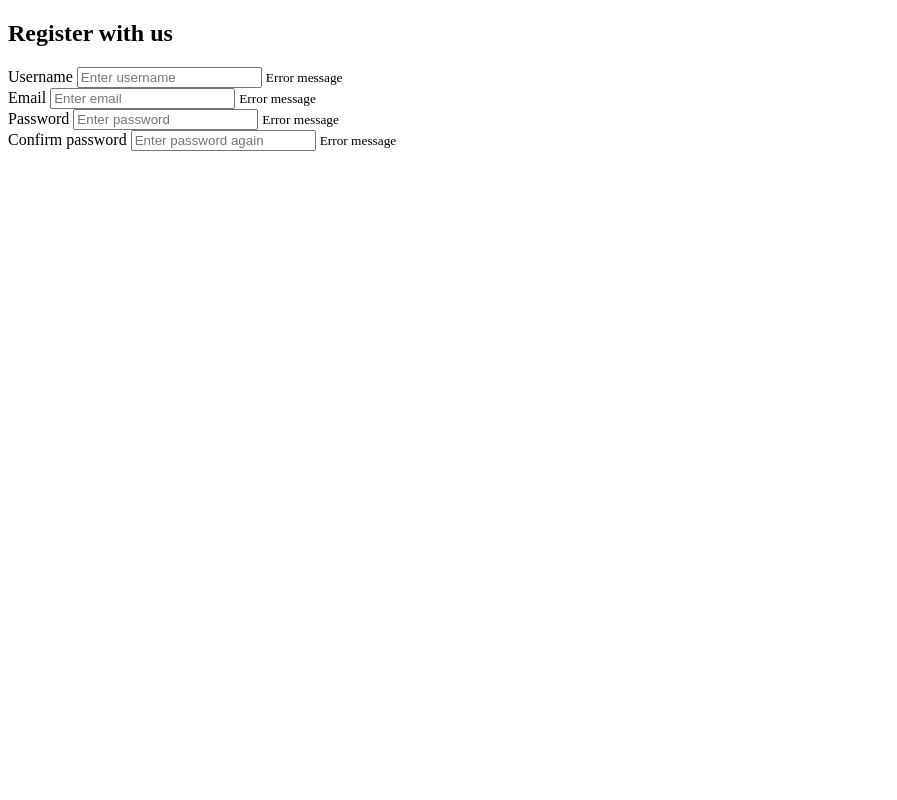
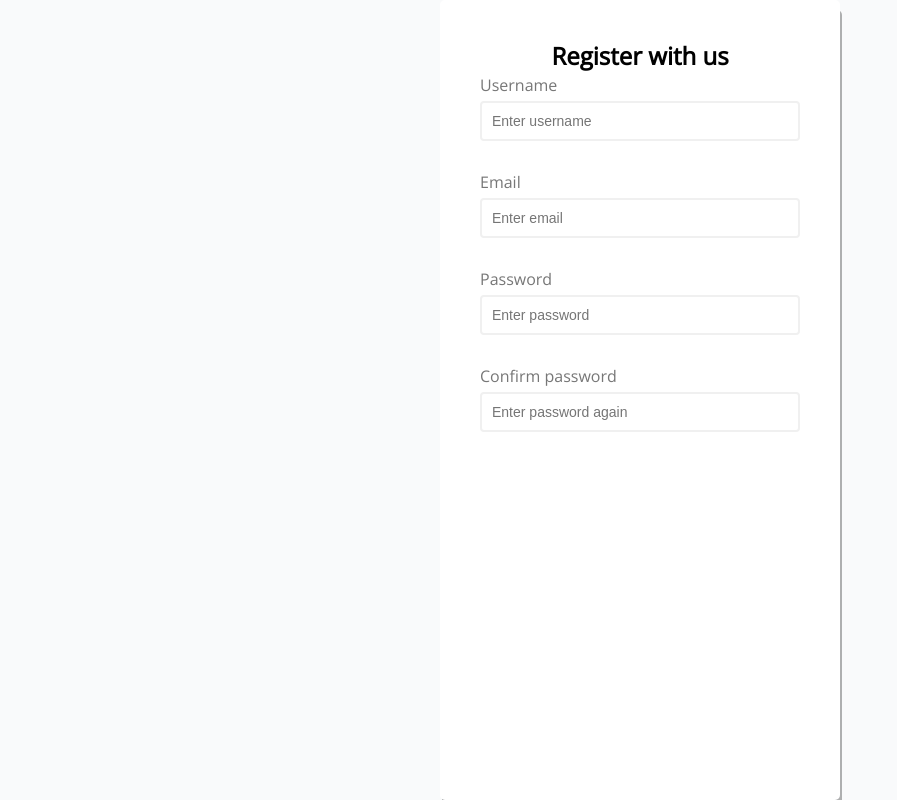
Before and after one commit to webdevlviv2021/Form-Registration, a plain HTML site: page index.htnl/index.html in a window 1280 px wide. Shown: the whole page, without its empty margins (0-897 px from the left). Drawn offline with nearby package versions, Linux system fonts and the light colour scheme.

Commit message:
css style

```diff
--- a/index.css/index.css
+++ b/index.css/index.css
@@ -0,0 +1,80 @@
+@import url('https://fonts.googleapis.com/css2?family=Open+Sans:wght@300&display=swap');
+
+:root {
+    --success-color:#2ecc71;
+    --error-color:#e74c36;
+}
+* {
+    box-sizing: border-box;
+}
+body {
+    background-color: #f9fafb;
+    font-family: 'open sans', sans-serif;
+    display: flex;
+    justify-content: center;
+    min-height: 100vh;
+    margin: 0;
+}
+.container {
+    background-color: #fff;
+    border-radius: 5px;
+    box-shadow: 02px 10px rgba(0, 0, 0, 0.3);
+    width: 400px;
+}
+.form {
+    padding: 39px 40px;
+}
+h2 {
+    text-align: center;
+    margin: 0 0 2px;
+}
+.form-control {
+    margin-bottom: 10px;
+    padding-bottom: 20px;
+    position: relative;
+}
+.form-control label {
+    color: #777;
+    margin-bottom: 5px;
+    display: block;
+}
+.form-control input {
+    border: 2px solid #f0f0f0;
+    width: 100%;
+    padding: 10px;
+    font-size: 14px;
+    display: block;
+    border-radius: 4px;
+}
+.form-control input:focus {
+    outline: 9;
+    border-color: #777;
+}
+.form-control.success input {
+    border-color: var(--success-color);
+}
+.form-control.error input {
+border-color: var(--error-color);
+}
+.form-control small {
+    color: var(--error-color);
+    position: absolute;
+    bottom: 0;
+    left: 0;
+    visibility: hidden;
+}
+.form-control.error small {
+    visibility: visible;
+}
+.form button {
+    cursor: pointer;
+    background-color: #3498db;
+    border:2px solid #3498db;
+    border-radius: 4px;
+    color:#fff;
+    display: block;
+    font-size: 16px;
+    padding: 10px;
+    margin-top: 20px;
+    width: 100%;
+}
--- a/index.htnl/index.html
+++ b/index.htnl/index.html
@@ -6,6 +6,8 @@
     <meta name="viewport" content="width=device-width, initial-scale=1.0">
     <title>Form Registration</title>
     <link rel="stylesheet" href="../index.css/index.css">
+    <link href="https://fonts.googleapis.com/css2?family=Open+Sans:wght@300&display=swap" rel="stylesheet">
+
 </head>
 <body>
     <div class="container">
```
